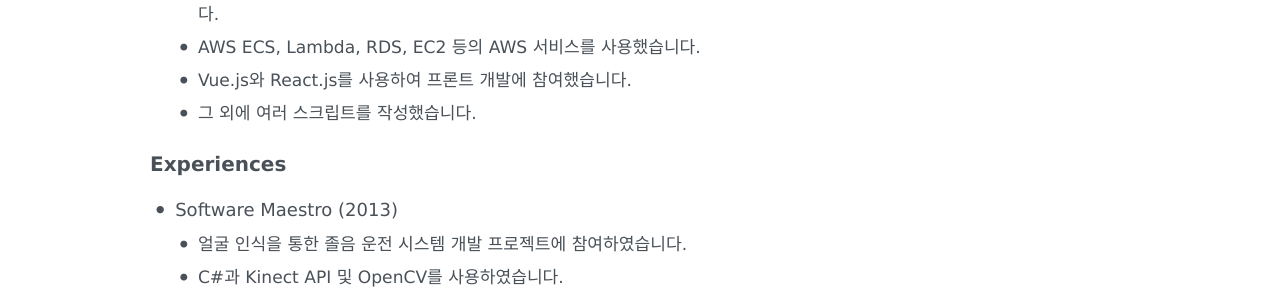
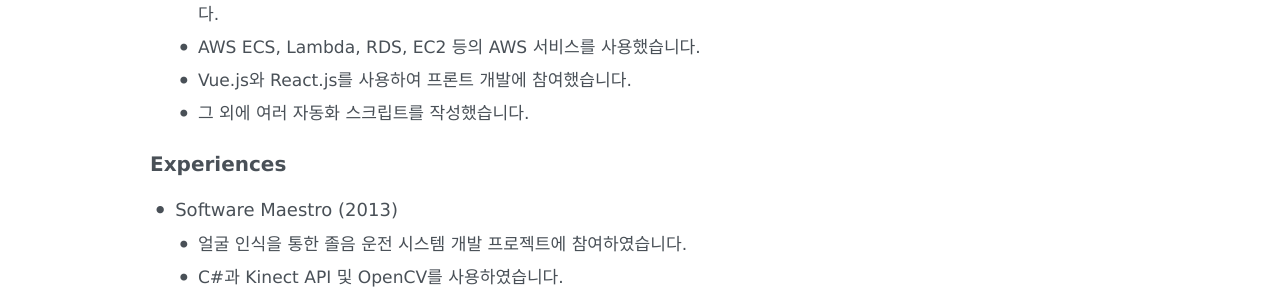
Before and after one commit to blurfx/xo.dev, a Jekyll site: the page built from about.md, in a window 1280 px wide. Shown: the part 518-812 px from the top of the page. Built offline with Jekyll 4.4.1, drawn with Linux system fonts in a browser that asks for light colours.

Commit message:
Update about.md

```diff
--- a/about.md
+++ b/about.md
@@ -17,7 +17,7 @@ permalink: /about/
   + 주로 TypeScript, Python을 사용하여 개발을 하고 있으며, GitLab CI/CD와 Docker를 사용한 CI/CD 파이프라인을 구성했습니다.
   + AWS ECS, Lambda, RDS, EC2 등의 AWS 서비스를 사용했습니다.
   + Vue.js와 React.js를 사용하여 프론트 개발에 참여했습니다.
-  + 그 외에 여러 스크립트를 작성했습니다.
+  + 그 외에 여러 자동화 스크립트를 작성했습니다.
 
 
 ## Experiences
```
